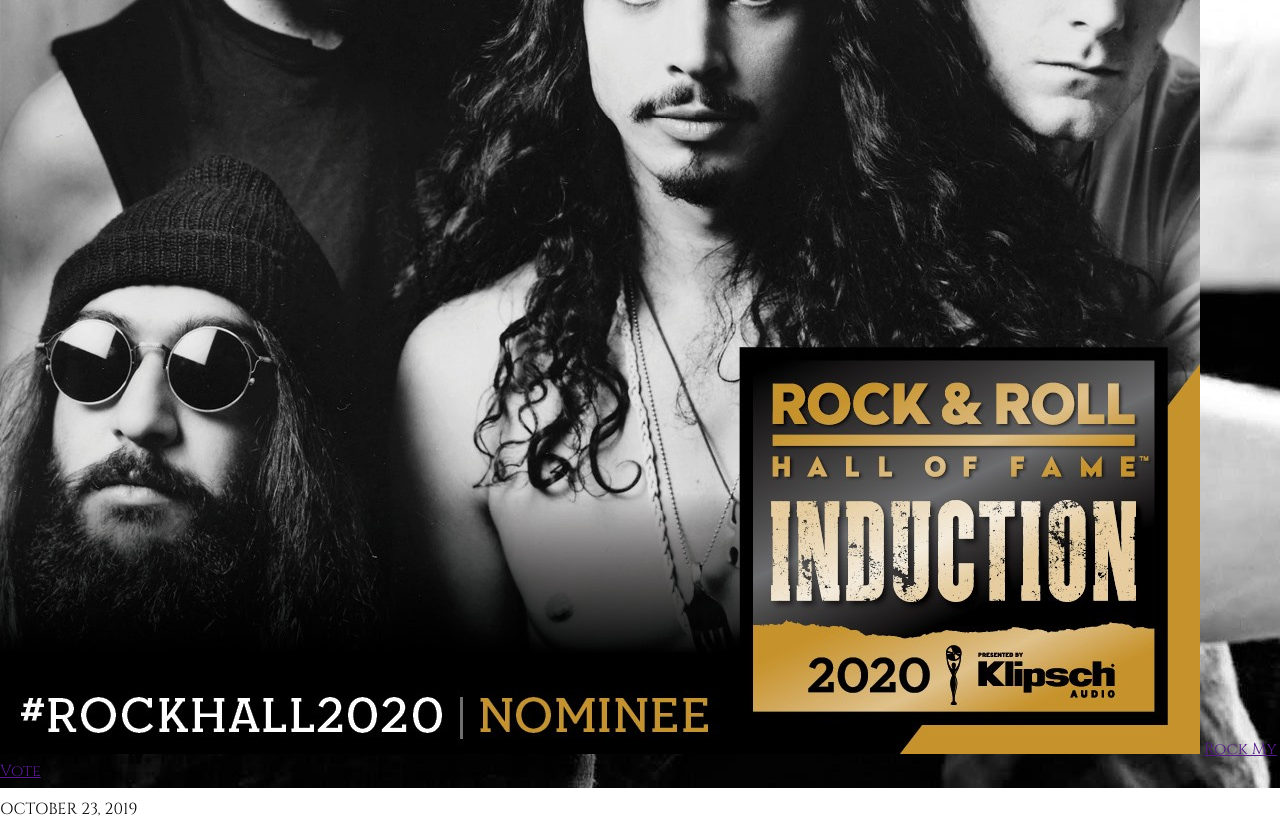
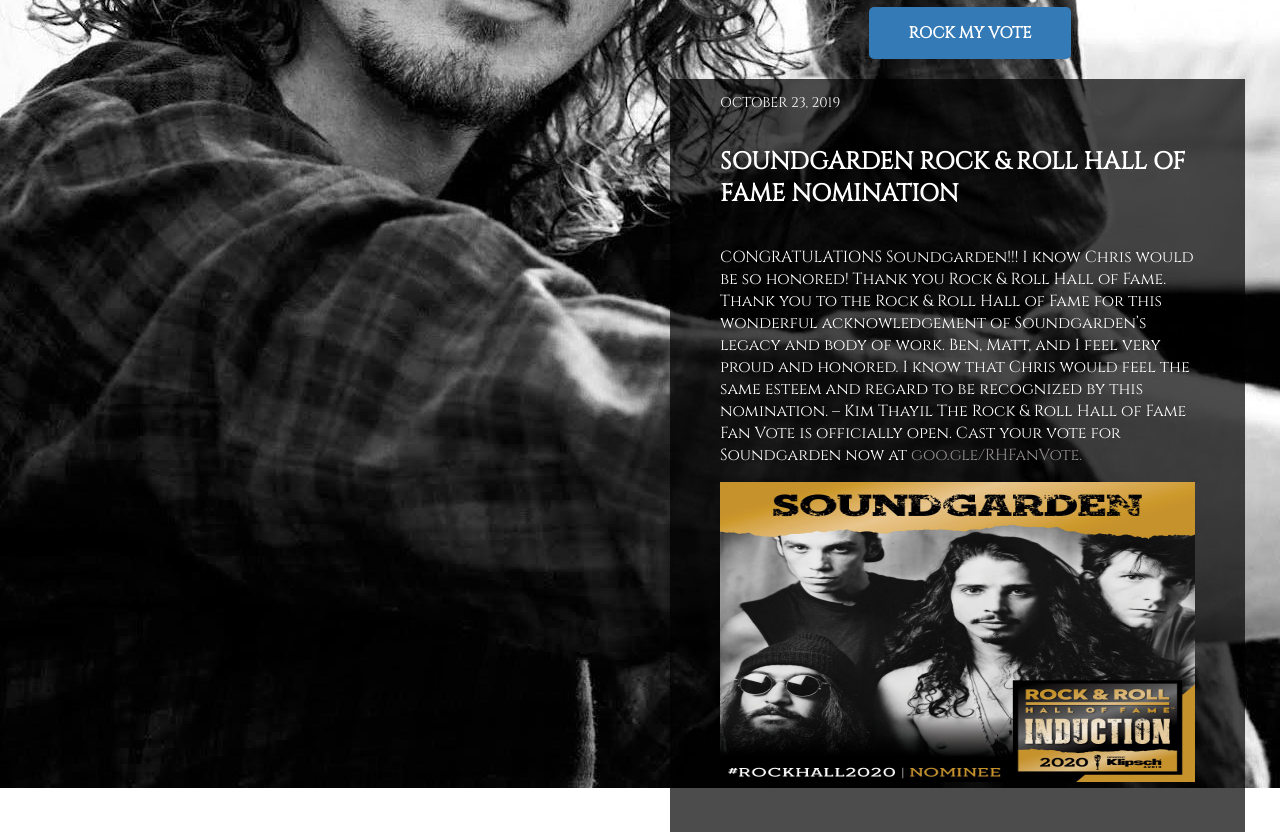
Before and after one commit to ScottRoberson/ChrisCornellTributeSite, a plain HTML site: page index.html in a window 1280 px wide. Shown: the part 508-1340 px from the top of the page. Drawn offline with Linux system fonts and the light colour scheme.

Commit message:
continued  CSS

```diff
--- a/index.html
+++ b/index.html
@@ -26,16 +26,14 @@
         <li class="nav-item">Store</li>
       </ul>
     </nav>
-    </ <main>
+  </header>
+  <main>
     <div class="hof-vote">
-      <img src="images/HOF-image.jpg" alt="hall-of-fame">
-      <a href="" class="rock-vote-btn">Rock My Vote</a>
+      <img class="hof-img" src="images/HOF-image.jpg" alt="hall-of-fame">
+      <a href="https://goo.gle/RHFanVote" target="_blank" class="rock-vote-btn">Rock My Vote</a>
     </div>
-
-
     <article class="articles">
       <p class="date">OCTOBER 23, 2019</p>
-      <div class="article-body">
       <h1 class="acticle-headline>">SOUNDGARDEN ROCK & ROLL HALL OF FAME NOMINATION</h1>
       <p class="article-body">
         CONGRATULATIONS Soundgarden!!! I know Chris would be so honored! Thank you Rock & Roll Hall of Fame.
@@ -48,8 +46,8 @@
         The Rock & Roll Hall of Fame Fan Vote is officially open. Cast your vote for Soundgarden now at <a
           href="https://www.google.com/search?q=Rock+Hall+Fan+Vote">goo.gle/RHFanVote. </a>
       </p>
-        <img class="article-image" src="images/HOF-image.jpg" alt="hall-of-fame">
-      </div>
+      <img class="article-images" src="images/HOF-image.jpg" alt="hall-of-fame">
+
     </article>
 
     <article class="articles">
@@ -61,7 +59,7 @@
         href="https://www.iheart.com/content/2019-02-10-chris-cornells-children-make-heartbreaking-grammys-acceptance-speech/"></a>
       <a
         href="https://www.iheart.com/content/2019-02-10-chris-cornells-children-make-heartbreaking-grammys-acceptance-speech/"><img
-          class="article-image" src="images/newmusic.jpg" alt=""></a>
+          class="article-images" src="images/newmusic.jpg" alt=""></a>
     </article>
     <article class="articles">
       <p class="date">FEBRUARY 18, 2019</p>
@@ -69,7 +67,7 @@
       </h1>
       <a
         href="https://www.billboard.com/articles/news/concerts/8493901/chris-cornell-i-am-the-highway-tribute-concert-soundgarden"><img
-          class="article-image" src="images/tribute-billboard.jpg" alt=""></a>
+          class="article-images" src="images/tribute-billboard.jpg" alt=""></a>
     </article>
 
     <article class="articles">
--- a/styles.css
+++ b/styles.css
@@ -3,6 +3,7 @@ body {
   margin: 0;
   padding: 0;
   background-image: url(images/background.jpg);
+  background-attachment: fixed;
   background-repeat: no-repeat;
   box-sizing: border-box;
 }
@@ -11,6 +12,7 @@ header {
   background-color: #000;
   width: 100%;
   height: 60px;
+  position: fixed;
 }
 
 .navbar {
@@ -18,12 +20,12 @@ header {
   display: flex;
   justify-content: space-between;
   align-items: center;
-  border: 1px solid red;
 }
 
 .logo {
   height: 18px;
   width: 200px;
+  margin-left: 50px;
 }
 
 .nav-links {
@@ -31,15 +33,85 @@ header {
   color: #979291;
   font-size: 14px;
   justify-content: space-between;
-  border: 1px solid pink;
   width: 800px;
   padding: 0 15px;
+  margin-right: 50px;
 }
 
 .nav-item {
   list-style-type: none;
 }
 
+.nav-item:hover {
+  color: white;
+}
+
 .nav-item:first-child {
   color: white;
 }
+
+main {
+  width: 600px;
+  float: right;
+  overflow-x: hidden;
+  margin: 80px 10px 0 0;
+}
+
+.hof-vote {
+  display: flex;
+  flex-direction: column;
+  align-items: center;
+
+}
+
+.hof-img {
+  width: 425px;
+  height: 425px;
+  margin-bottom: 10px;
+}
+
+.rock-vote-btn {
+  background-color: #337ab7;
+  color: white;
+  padding: 15px 40px;
+  text-decoration: none;
+  text-transform: uppercase;
+  border-radius: 5px;
+  font-weight: bold;
+}
+
+.articles {
+  width: 575px;
+  height: auto;
+  background-color: rgba(0, 0, 0, .70);
+  margin-top: 20px;
+  display: flex;
+  flex-direction: column;
+  align-items: center;
+  color: #ffff;
+  padding-bottom: 50px;
+}
+
+a {
+  text-decoration: none;
+  color: #979291;
+}
+
+a:hover {
+  color: #ffff;
+  cursor: pointer;
+}
+
+h1,
+p {
+  width: 475px;
+}
+
+.article-images {
+  width: 475px;
+  height: 300px;
+}
+
+.date {
+  font-size: 14px;
+}
```
Lines whose indentation alone changed are shown as unchanged.
